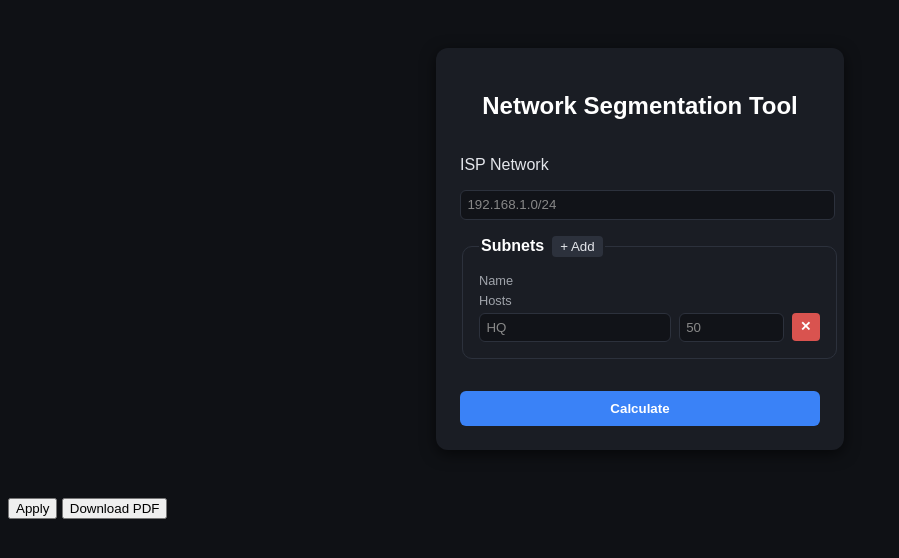
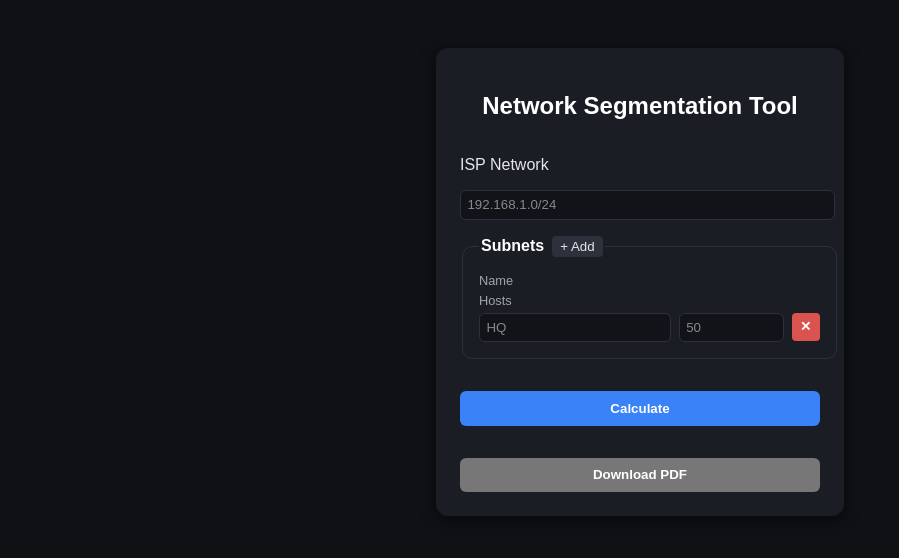
Before and after one commit to Pinke-S/Efficient-Network-Segmentation-Tool, a website built with Vite: page index.html in a window 1280 px wide. Shown: the whole page, without its empty margins (0-899 px from the left). Built offline with nearby package versions, Linux system fonts and the light colour scheme.

Commit message:
grå knap, fjernet "apply"

```diff
--- a/index.html
+++ b/index.html
@@ -40,6 +40,7 @@
       </fieldset>
 
       <input type="submit" value="Calculate" id="subnetApplyButton_id" />
+      <button id="download">Download PDF</button>
     </form>
     <div id="visualization"></div>
     <div id="modalOverlay" class="hidden">
@@ -54,12 +55,6 @@
       </div>
     </div>
   </body>
-
-    </fieldset>
-
-    <input type="submit" value="Apply" id="export">
-  </form>
-  <button id="download">Download PDF</button>
   <script type="module" src="main.js"></script>
 
 </body>
--- a/main.css
+++ b/main.css
@@ -113,7 +113,7 @@ legend {
 }
 
 /* Submit button */
-#subnetApplyButton_id {
+#subnetApplyButton_id,#download {
   margin-top: 1rem;
   padding: 0.6rem;
 
--- a/main.js
+++ b/main.js
@@ -103,6 +103,9 @@ form.addEventListener("submit", (e) => {
 
     const allocatedSubnets = allocateAddresses(isp);
     latestAllocatedSubnets = allocatedSubnets;
+    downloadBtn.disabled = false;
+    downloadBtn.style.backgroundColor = "";
+    downloadBtn.style.cursor = "pointer";
 
     const totalAddresses = getTotalAdresses(isp.prefix);
 
@@ -116,6 +119,9 @@ form.addEventListener("submit", (e) => {
 /* pdf export */
 
 const downloadBtn = document.getElementById("download");
+downloadBtn.disabled = true;
+downloadBtn.style.backgroundColor = "#777";
+downloadBtn.style.cursor = "not-allowed";
 
 if (downloadBtn) {
   downloadBtn.addEventListener("click", () => {
```
